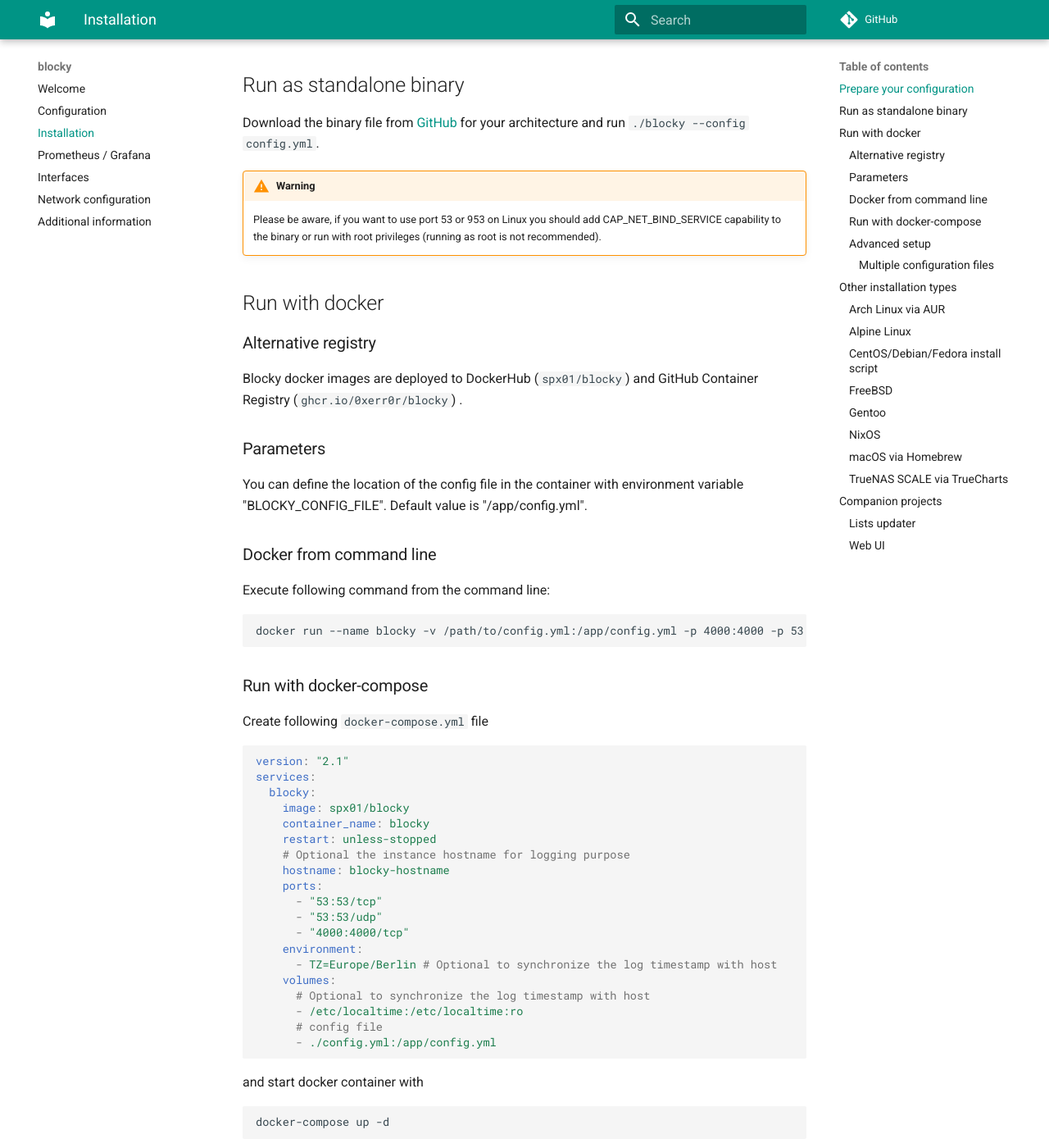
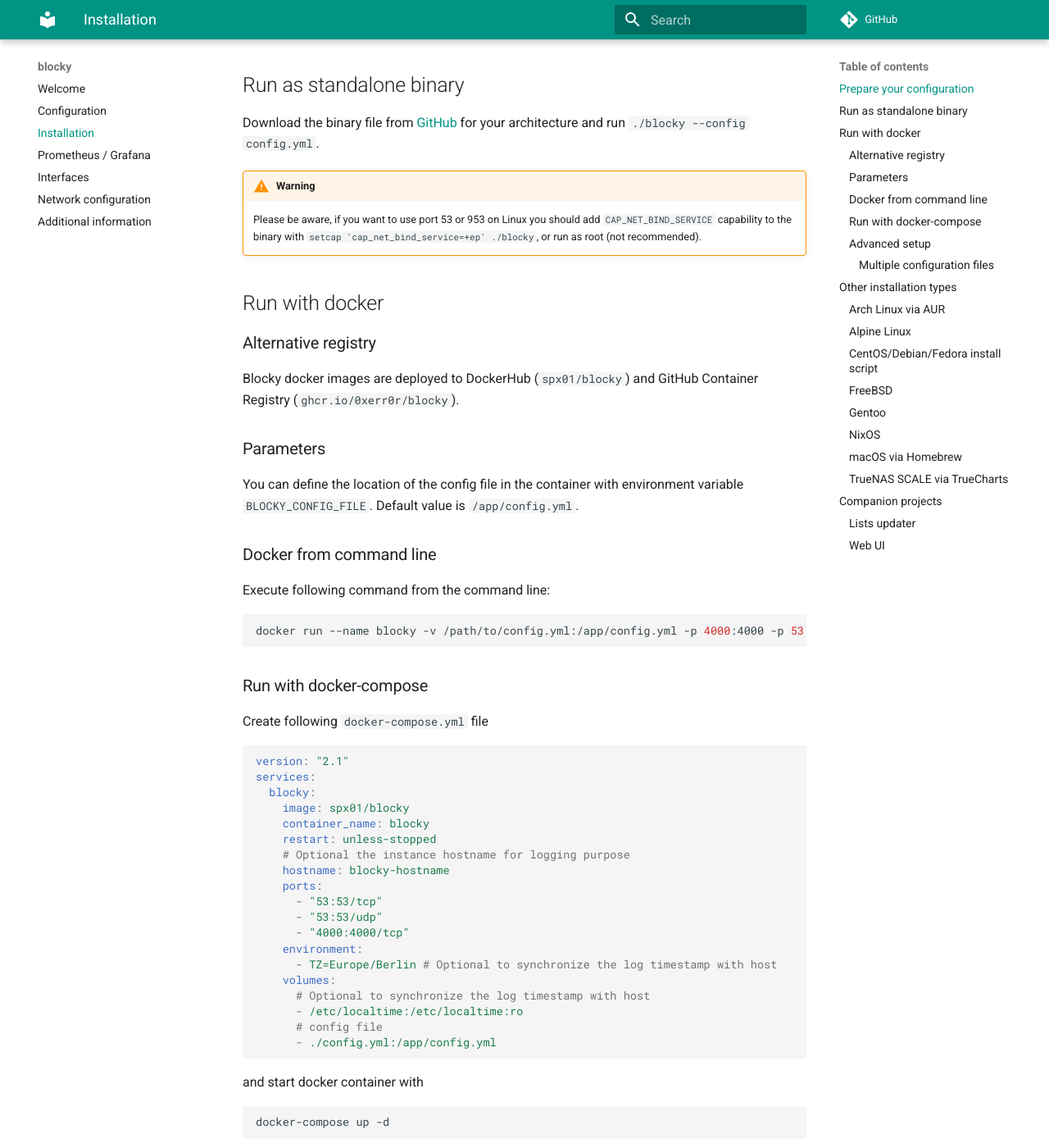
Before and after one commit to 0xERR0R/blocky, an MkDocs documentation site: the page built from docs/installation.md, in a window 1280 px wide and 1400 px high, scrolled down 760 px. Shown: the whole window at 82% size. Built offline with MkDocs 1.6.1 and Material for MkDocs 9.7.7, drawn with Linux system fonts in a browser that asks for light colours; comment, search, counter and statistics services are not loaded; the version menu is left out; some of the changed text lies outside the part shown.

Commit message:
docs(installation): style and minor content tweaks

````diff
--- a/docs/installation.md
+++ b/docs/installation.md
@@ -38,26 +38,25 @@
 
 !!! warning
 
-    Please be aware, if you want to use port 53 or 953 on Linux you should add CAP_NET_BIND_SERVICE capability
-    to the binary or run with root privileges (running as root is not recommended).
+    Please be aware, if you want to use port 53 or 953 on Linux you should add `CAP_NET_BIND_SERVICE` capability
+    to the binary with `setcap 'cap_net_bind_service=+ep' ./blocky`, or run as root (not recommended).
 
 ## Run with docker
 
 ### Alternative registry
 
-Blocky docker images are deployed to DockerHub (`spx01/blocky`) and GitHub Container Registry (`ghcr.io/0xerr0r/blocky`)
-.
+Blocky docker images are deployed to DockerHub (`spx01/blocky`) and GitHub Container Registry (`ghcr.io/0xerr0r/blocky`).
 
 ### Parameters
 
-You can define the location of the config file in the container with environment variable "BLOCKY_CONFIG_FILE".
-Default value is "/app/config.yml".
+You can define the location of the config file in the container with environment variable `BLOCKY_CONFIG_FILE`.
+Default value is `/app/config.yml`.
 
 ### Docker from command line
 
 Execute following command from the command line:
 
-```
+```sh
 docker run --name blocky -v /path/to/config.yml:/app/config.yml -p 4000:4000 -p 53:53/udp spx01/blocky
 ```
 
@@ -89,7 +88,7 @@
 
 and start docker container with
 
-```
+```sh
 docker-compose up -d
 ```
 
@@ -111,7 +110,7 @@
     ports:
       - "53:53/tcp"
       - "53:53/udp"
-      - "4000:4000/tcp" # Prometheus stats (if enabled).
+      - "4000:4000/tcp" # Prometheus stats (if enabled)
     environment:
       - TZ=Europe/Berlin
     volumes:
@@ -136,11 +135,13 @@
 
 For complex setups, splitting the configuration between multiple YAML files might be desired. In this case, folder containing YAML files is passed on startup, Blocky will join all the files.
 
-`./blocky --config ./config/`
+```sh
+./blocky --config ./config/
+```
 
 !!! warning
 
-    Blocky simply joins the multiple YAML files. If a directive (e.g. `upstream`) is repeated in multiple files, the configuration will not load and start will fail.
+    Blocky simply joins the multiple YAML files. If an option (e.g. `upstream`) is present in multiple files, the configuration will not load and start will fail.
 
 ## Other installation types
 
````
Also changed, not shown: other parts of docs/installation.md (+2 -2 lines).
